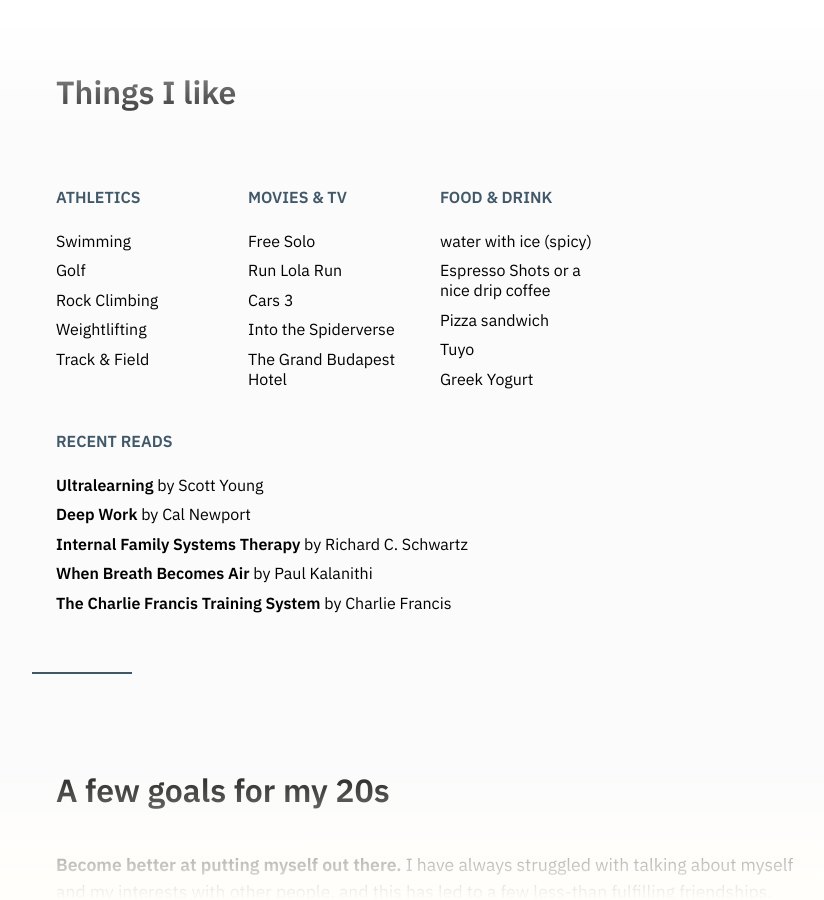
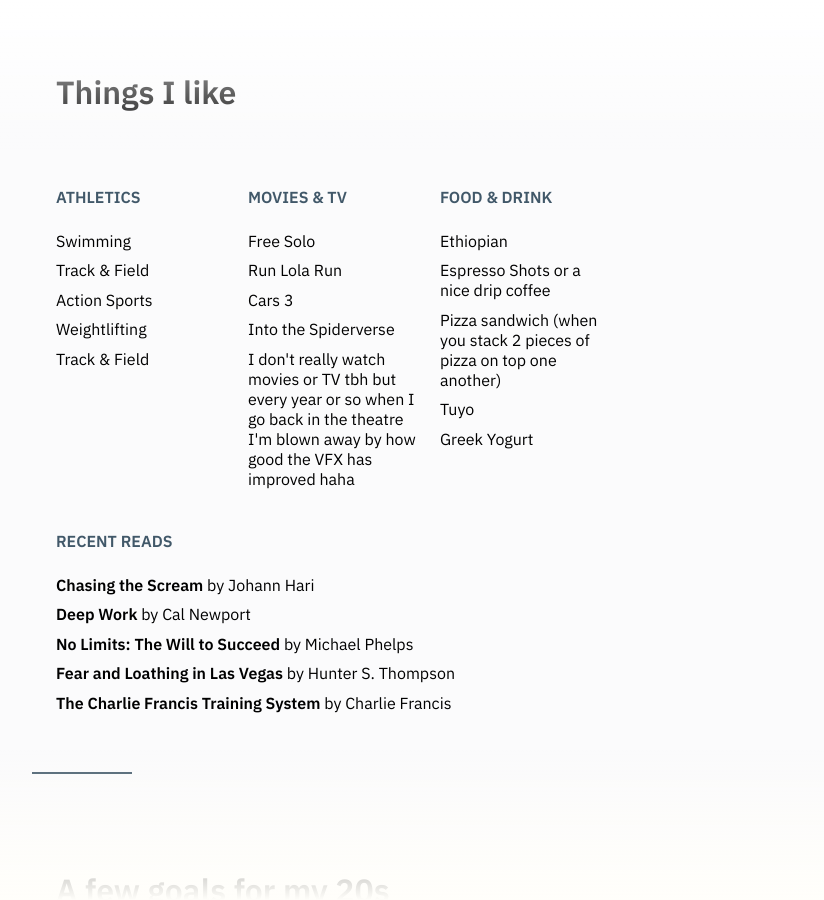
Before and after one commit to sammyj-me/sammyj-me.github.io, a Jekyll site: the page built from about/index.html, in a window 1280 px wide and 900 px high, scrolled down 1377 px. Shown: the whole window, without its empty margins (200-1024 px from the left). Built offline with Jekyll 4.4.1, drawn with Linux system fonts in a browser that asks for light colours; some of the changed text lies outside the part shown.

Commit message:
Update index.html

```diff
--- a/about/index.html
+++ b/about/index.html
@@ -49,6 +49,7 @@
 
 <div class="wide sep"></div>
 -->
+
 <div class="wide">
     <h2>Things I like</h2>
     <div class="cols">
@@ -56,8 +57,8 @@
             <h4>Athletics</h4>
             <ul>
                 <li>Swimming</li>
-                <li>Golf</li>
-                <li>Rock Climbing</li>
+                <li>Track & Field</li>
+                <li>Action Sports</li>
                 <li>Weightlifting</li>
                 <li>Track & Field</li>
             </ul>
@@ -69,7 +70,7 @@
                 <li>Run Lola Run</li>
                 <li>Cars 3</li>
                 <li>Into the Spiderverse</li>
-                <li>The Grand Budapest Hotel</li>
+                <li>I don't really watch movies or TV tbh but every year or so when I go back in the theatre I'm blown away by how good the VFX has improved haha</li>
             </ul>
         </div>
         <!--
@@ -87,9 +88,9 @@
         <div class="quarter">
             <h4>Food &amp; Drink</h4>
             <ul>
-                <li>water with ice (spicy)</li>
+                <li>Ethiopian</li>
                 <li>Espresso Shots or a nice drip coffee</li>
-                <li>Pizza sandwich</li>
+                <li>Pizza sandwich (when you stack 2 pieces of pizza on top one another)</li>
                 <li>Tuyo</li>
                 <li>Greek Yogurt</li>
             </ul>
@@ -100,10 +101,10 @@
             Recent Reads
         </h4>
         <ul>
-            <li><strong>Ultralearning </strong>by Scott Young</li>
+            <li><strong>Chasing the Scream </strong>by Johann Hari</li>
             <li><strong>Deep Work</strong> by Cal Newport</li>
-            <li><strong>Internal Family Systems Therapy</strong> by Richard C. Schwartz</li>
-            <li><strong>When Breath Becomes Air</strong> by Paul Kalanithi</li>
+            <li><strong>No Limits: The Will to Succeed</strong> by Michael Phelps</li>
+            <li><strong>Fear and Loathing in Las Vegas</strong> by Hunter S. Thompson</li>
             <li><strong>The Charlie Francis Training System</strong> by Charlie Francis</li>
         </ul>
     </div>
@@ -111,6 +112,12 @@
 <div class="wide sep"></div>
 <div class="wide">
     <h2>A few goals for my 20s</h2>
+    <p>
+        <strong>Do stuff.</strong> Less talk, more brainstorm --> do stuff.
+        <p>I spend a lot of time in front of a screen and now I'm ready to touch some grass and talk to people about how much time I used to spend in front of a screen!</p>
+     <p>
+        <strong>Travel More.</strong> As I plan to "do stuff", I want to travel the world and fulfill my own "Eat Pray Love" divorce fantasies.
+    <!--
     <p>
         <strong>Become better at putting myself out there.</strong> I have always struggled with talking about myself and my interests with other people, and this has led to a few
         less-than fulfilling friendships. <p>This website is a big step for me in taking action to muddle through to my goal of <strong>"putting myself out there"</strong> with the idea that the energy I put out to the world is the energy that I will receive back.
@@ -123,6 +130,7 @@
          the gap between imaginative lands, tastes, and human perspectives into visceral ones. One thought I always go back to is that there's always something to say about experiencing things in person vs. from experiencing it second hand. The contextual backdrop of getting in your car,
          boarding a plane, and having your senses stimulated by the new sights and sounds arguably provides a more "real" experience than just reading about it. From travelling in my 20s, I hope to learn to internalize the beauty of the present moment, with complete awareness of my senses, just a little bit more.
     </p>
+    -->
 </div>
 <div class="wide sep"></div>
 <div class="wide">
```
